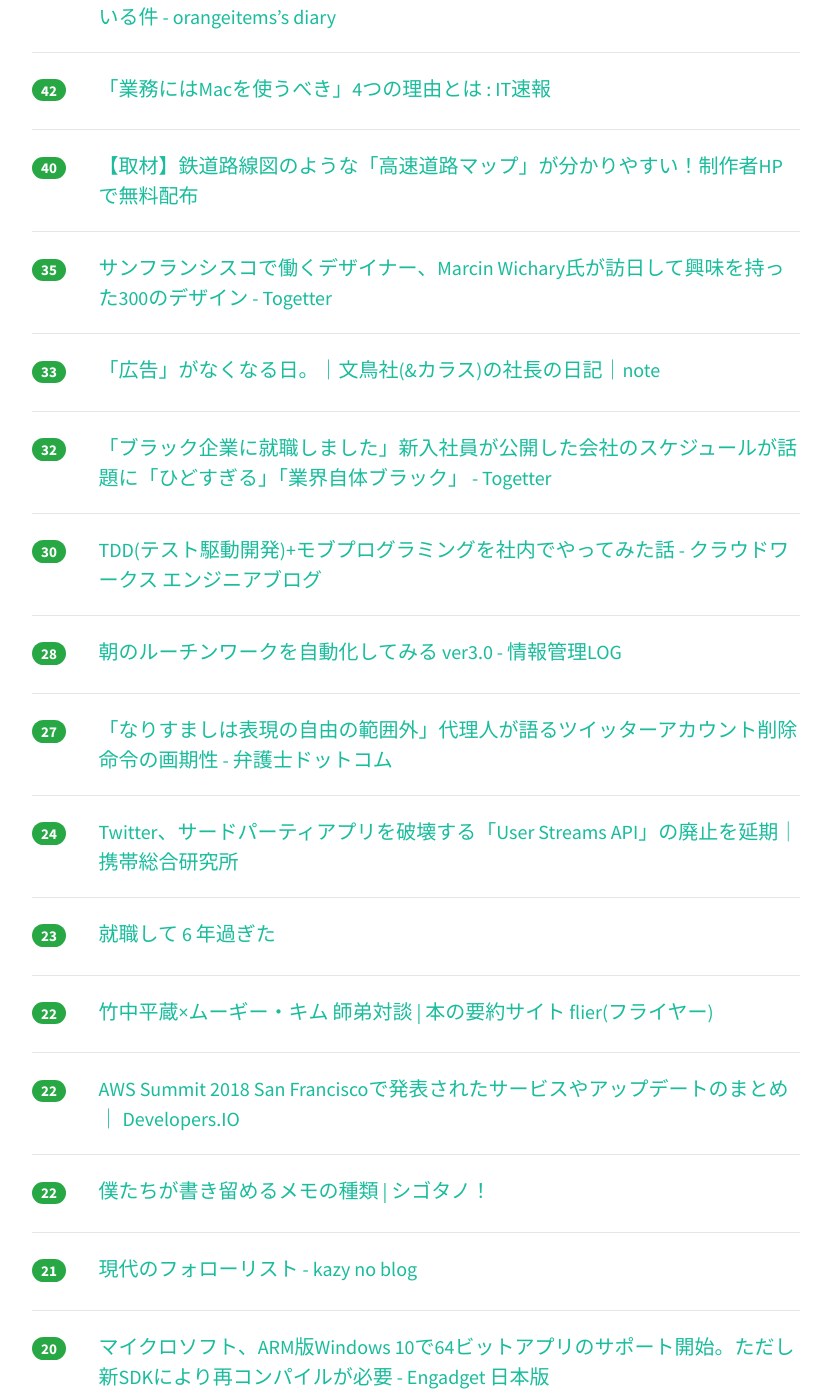
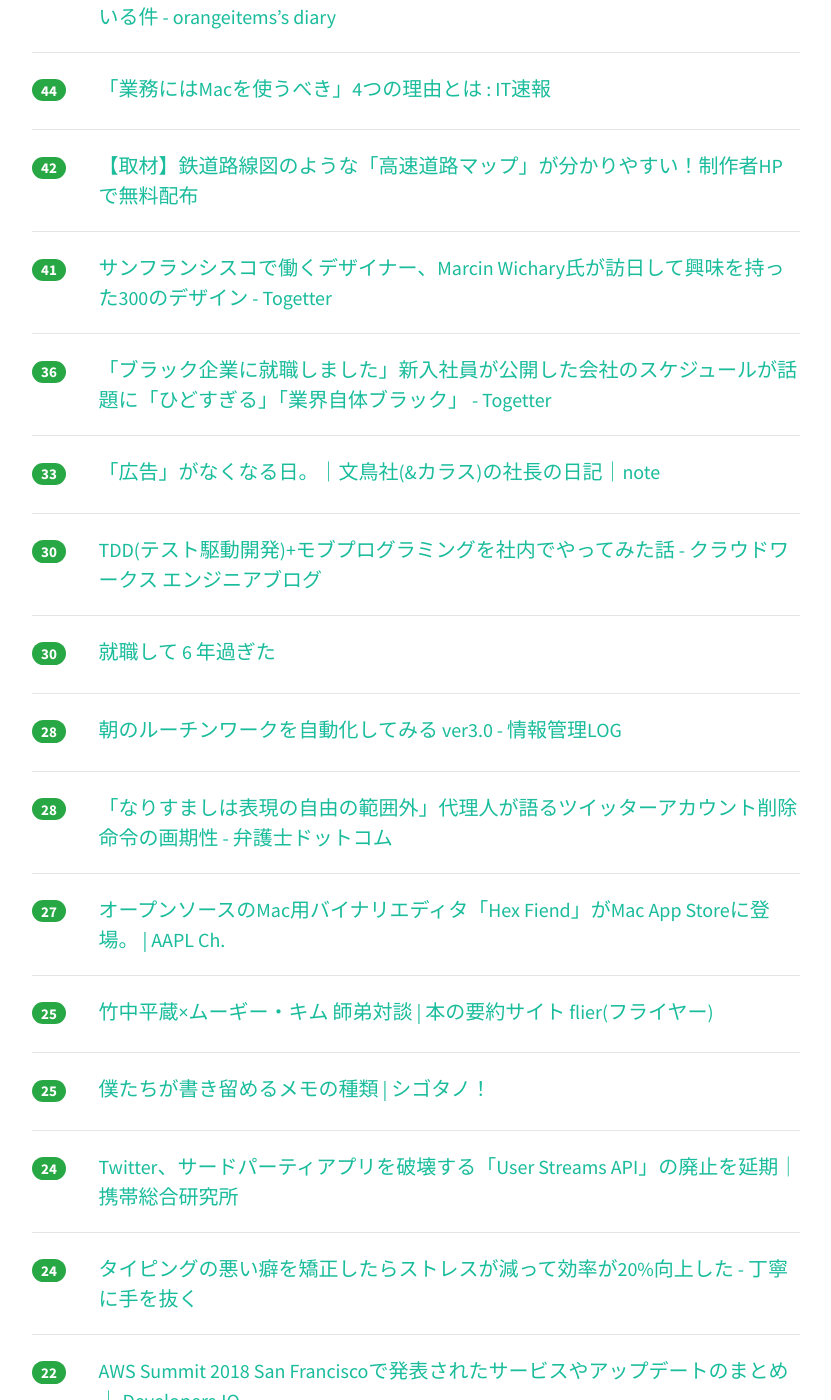
Before and after one commit to yatta47/hatena-matome-site, a Jekyll site: the page built from _posts/2018-04-08-hatena.md, in a window 1280 px wide and 1400 px high, scrolled down 1454 px. Shown: the whole window, without its empty margins (224-1055 px from the left). Built offline with Jekyll 4.4.1, drawn with Linux system fonts in a browser that asks for light colours; nearby versions of some CDN libraries; some of the changed text lies outside the part shown.

Commit message:
Updated 2018-04-08

```diff
--- a/_posts/2018-04-08-hatena.md
+++ b/_posts/2018-04-08-hatena.md
@@ -1,48 +1,48 @@
 ---
 layout: post
 title:  "2018-04-08 はてぶIT"
-date:   2018-04-08 21:02:40
+date:   2018-04-08 22:02:09
 tags: [it-hotentry]
 ---
-45 件のデータあり
+46 件のデータあり
 
 <hr><div class="row">
-<div class="col-1"><span class="badge badge-pill badge-success h2">309</span></div>
+<div class="col-1"><span class="badge badge-pill badge-success h2">326</span></div>
 <div class="col-11"><a href='https://www.slideshare.net/TokorotenNakayama/ss-93185418' target='_blank'>機械学習の精度と売上の関係</a></div>
 </div>
 <hr>
 <div class="row">
-<div class="col-1"><span class="badge badge-pill badge-success h2">286</span></div>
+<div class="col-1"><span class="badge badge-pill badge-success h2">291</span></div>
+<div class="col-11"><a href='https://note.mu/yokoichi/n/n1122216655f4' target='_blank'>写真家の全俺が泣いた。AmazonドライブでRAWデータを完全消去した話。｜横田裕市/写真家｜note</a></div>
+</div>
+<hr>
+<div class="row">
+<div class="col-1"><span class="badge badge-pill badge-success h2">289</span></div>
 <div class="col-11"><a href='https://speakerdeck.com/sat/da-gui-mo-sosukodofalsedu-mifang' target='_blank'>大規模ソースコードの読み方 // Speaker Deck</a></div>
 </div>
 <hr>
 <div class="row">
-<div class="col-1"><span class="badge badge-pill badge-success h2">253</span></div>
-<div class="col-11"><a href='https://note.mu/yokoichi/n/n1122216655f4' target='_blank'>写真家の全俺が泣いた。AmazonドライブでRAWデータを完全消去した話。｜横田裕市/写真家｜note</a></div>
-</div>
-<hr>
-<div class="row">
-<div class="col-1"><span class="badge badge-pill badge-success h2">107</span></div>
+<div class="col-1"><span class="badge badge-pill badge-success h2">131</span></div>
 <div class="col-11"><a href='https://medium.com/@ukkaripon/f3ba6ac40f37' target='_blank'>プログラミングを教えるときの10のポイント (という論文の紹介) – Yu Ukai – Medium</a></div>
 </div>
 <hr>
 <div class="row">
-<div class="col-1"><span class="badge badge-pill badge-success h2">103</span></div>
+<div class="col-1"><span class="badge badge-pill badge-success h2">130</span></div>
 <div class="col-11"><a href='http://twitter.com/nkawa2525/status/982749553991368704' target='_blank'>kawango2525さんのツイート: "ここで補足すると、そもそもネットを公共の場として発言に責任を求める風潮をぼくは嫌悪している。だったら現実と変わらないというか、発言のログが残るし、</a></div>
 </div>
 <hr>
 <div class="row">
-<div class="col-1"><span class="badge badge-pill badge-success h2">86</span></div>
+<div class="col-1"><span class="badge badge-pill badge-success h2">113</span></div>
+<div class="col-11"><a href='https://togetter.com/li/1216261' target='_blank'>「出会えたことに感謝したいCSSベスト3」まとめ - Togetter</a></div>
+</div>
+<hr>
+<div class="row">
+<div class="col-1"><span class="badge badge-pill badge-success h2">89</span></div>
 <div class="col-11"><a href='https://anond.hatelabo.jp/20180407161753' target='_blank'>トップブコメになるための条件が見えた。 20ブクマまでに3スター 50ブクマま..</a></div>
 </div>
 <hr>
 <div class="row">
-<div class="col-1"><span class="badge badge-pill badge-success h2">68</span></div>
-<div class="col-11"><a href='https://togetter.com/li/1216261' target='_blank'>「出会えたことに感謝したいCSSベスト3」まとめ - Togetter</a></div>
-</div>
-<hr>
-<div class="row">
-<div class="col-1"><span class="badge badge-pill badge-success h2">62</span></div>
+<div class="col-1"><span class="badge badge-pill badge-success h2">63</span></div>
 <div class="col-11"><a href='http://totb.hatenablog.com/entry/2018/04/07/092806' target='_blank'>「北欧でも賃金に男女格差」～男女同等は少数派の最大幸福 - Think outside the box</a></div>
 </div>
 <hr>
@@ -57,28 +57,33 @@ tags: [it-hotentry]
 </div>
 <hr>
 <div class="row">
-<div class="col-1"><span class="badge badge-pill badge-success h2">46</span></div>
+<div class="col-1"><span class="badge badge-pill badge-success h2">47</span></div>
 <div class="col-11"><a href='https://medium.com/@terrierscript/6d12a32f2f0c' target='_blank'>Reactの新Context APIとRedux is deadはどう関係するのか？ – terrierscript – Medium</a></div>
 </div>
 <hr>
 <div class="row">
-<div class="col-1"><span class="badge badge-pill badge-success h2">45</span></div>
+<div class="col-1"><span class="badge badge-pill badge-success h2">46</span></div>
 <div class="col-11"><a href='http://www.orangeitems.com/entry/2018/03/16/103735' target='_blank'>漫画村が使っているCloudflareというCDNが著作権侵害ほう助で苦境に陥っている件 - orangeitems’s diary</a></div>
 </div>
 <hr>
 <div class="row">
-<div class="col-1"><span class="badge badge-pill badge-success h2">42</span></div>
+<div class="col-1"><span class="badge badge-pill badge-success h2">44</span></div>
 <div class="col-11"><a href='http://blog.livedoor.jp/itsoku/archives/53280127.html' target='_blank'>「業務にはMacを使うべき」4つの理由とは : IT速報</a></div>
 </div>
 <hr>
 <div class="row">
-<div class="col-1"><span class="badge badge-pill badge-success h2">40</span></div>
+<div class="col-1"><span class="badge badge-pill badge-success h2">42</span></div>
 <div class="col-11"><a href='https://irorio.jp/nagasawamaki/20180408/453361/' target='_blank'>【取材】鉄道路線図のような「高速道路マップ」が分かりやすい！制作者HPで無料配布</a></div>
 </div>
 <hr>
 <div class="row">
-<div class="col-1"><span class="badge badge-pill badge-success h2">35</span></div>
+<div class="col-1"><span class="badge badge-pill badge-success h2">41</span></div>
 <div class="col-11"><a href='https://togetter.com/li/1216124' target='_blank'>サンフランシスコで働くデザイナー、Marcin Wichary氏が訪日して興味を持った300のデザイン - Togetter</a></div>
+</div>
+<hr>
+<div class="row">
+<div class="col-1"><span class="badge badge-pill badge-success h2">36</span></div>
+<div class="col-11"><a href='https://togetter.com/li/1215792' target='_blank'>「ブラック企業に就職しました」新入社員が公開した会社のスケジュールが話題に「ひどすぎる」「業界自体ブラック」 - Togetter</a></div>
 </div>
 <hr>
 <div class="row">
@@ -87,13 +92,13 @@ tags: [it-hotentry]
 </div>
 <hr>
 <div class="row">
-<div class="col-1"><span class="badge badge-pill badge-success h2">32</span></div>
-<div class="col-11"><a href='https://togetter.com/li/1215792' target='_blank'>「ブラック企業に就職しました」新入社員が公開した会社のスケジュールが話題に「ひどすぎる」「業界自体ブラック」 - Togetter</a></div>
+<div class="col-1"><span class="badge badge-pill badge-success h2">30</span></div>
+<div class="col-11"><a href='http://engineer.crowdworks.jp/entry/2018/04/06/190000' target='_blank'>TDD(テスト駆動開発)+モブプログラミングを社内でやってみた話 - クラウドワークス エンジニアブログ</a></div>
 </div>
 <hr>
 <div class="row">
 <div class="col-1"><span class="badge badge-pill badge-success h2">30</span></div>
-<div class="col-11"><a href='http://engineer.crowdworks.jp/entry/2018/04/06/190000' target='_blank'>TDD(テスト駆動開発)+モブプログラミングを社内でやってみた話 - クラウドワークス エンジニアブログ</a></div>
+<div class="col-11"><a href='http://nhiroki.jp/2018/04/06/six-years-reflection' target='_blank'>就職して 6 年過ぎた</a></div>
 </div>
 <hr>
 <div class="row">
@@ -102,8 +107,23 @@ tags: [it-hotentry]
 </div>
 <hr>
 <div class="row">
+<div class="col-1"><span class="badge badge-pill badge-success h2">28</span></div>
+<div class="col-11"><a href='https://www.bengo4.com/internet/n_7673/' target='_blank'>「なりすましは表現の自由の範囲外」代理人が語るツイッターアカウント削除命令の画期性 - 弁護士ドットコム</a></div>
+</div>
+<hr>
+<div class="row">
 <div class="col-1"><span class="badge badge-pill badge-success h2">27</span></div>
-<div class="col-11"><a href='https://www.bengo4.com/internet/n_7673/' target='_blank'>「なりすましは表現の自由の範囲外」代理人が語るツイッターアカウント削除命令の画期性 - 弁護士ドットコム</a></div>
+<div class="col-11"><a href='https://applech2.com/archives/20180407-mac-binary-editor-hex-fiend-on-mac-app-store.html' target='_blank'>オープンソースのMac用バイナリエディタ「Hex Fiend」がMac App Storeに登場。 | AAPL Ch.</a></div>
+</div>
+<hr>
+<div class="row">
+<div class="col-1"><span class="badge badge-pill badge-success h2">25</span></div>
+<div class="col-11"><a href='https://www.flierinc.com/column/event_php' target='_blank'>竹中平蔵×ムーギー・キム 師弟対談 | 本の要約サイト flier(フライヤー)</a></div>
+</div>
+<hr>
+<div class="row">
+<div class="col-1"><span class="badge badge-pill badge-success h2">25</span></div>
+<div class="col-11"><a href='https://cyblog.jp/32833' target='_blank'>僕たちが書き留めるメモの種類 | シゴタノ！</a></div>
 </div>
 <hr>
 <div class="row">
@@ -112,13 +132,8 @@ tags: [it-hotentry]
 </div>
 <hr>
 <div class="row">
-<div class="col-1"><span class="badge badge-pill badge-success h2">23</span></div>
-<div class="col-11"><a href='http://nhiroki.jp/2018/04/06/six-years-reflection' target='_blank'>就職して 6 年過ぎた</a></div>
-</div>
-<hr>
-<div class="row">
-<div class="col-1"><span class="badge badge-pill badge-success h2">22</span></div>
-<div class="col-11"><a href='https://www.flierinc.com/column/event_php' target='_blank'>竹中平蔵×ムーギー・キム 師弟対談 | 本の要約サイト flier(フライヤー)</a></div>
+<div class="col-1"><span class="badge badge-pill badge-success h2">24</span></div>
+<div class="col-11"><a href='http://craftzdog.hateblo.jp/entry/fixing-my-bad-habit-of-keyboard-typing' target='_blank'>タイピングの悪い癖を矯正したらストレスが減って効率が20%向上した - 丁寧に手を抜く</a></div>
 </div>
 <hr>
 <div class="row">
@@ -128,12 +143,17 @@ tags: [it-hotentry]
 <hr>
 <div class="row">
 <div class="col-1"><span class="badge badge-pill badge-success h2">22</span></div>
-<div class="col-11"><a href='https://cyblog.jp/32833' target='_blank'>僕たちが書き留めるメモの種類 | シゴタノ！</a></div>
+<div class="col-11"><a href='http://www.null3-blog.com/entry/2018/04/08/090000' target='_blank'>フリーランスを他人になかなか勧められない - ヌル's site</a></div>
 </div>
 <hr>
 <div class="row">
 <div class="col-1"><span class="badge badge-pill badge-success h2">21</span></div>
 <div class="col-11"><a href='https://kazy.hatenablog.com/entry/2018/04/07/131519' target='_blank'>現代のフォローリスト - kazy no blog</a></div>
+</div>
+<hr>
+<div class="row">
+<div class="col-1"><span class="badge badge-pill badge-success h2">21</span></div>
+<div class="col-11"><a href='http://labs.timedia.co.jp/2018/04/utf-8.html' target='_blank'>UTF-8の４バイト文字「土の異体字」を処理してくれない - TIM Labs</a></div>
 </div>
 <hr>
 <div class="row">
@@ -143,7 +163,7 @@ tags: [it-hotentry]
 <hr>
 <div class="row">
 <div class="col-1"><span class="badge badge-pill badge-success h2">20</span></div>
-<div class="col-11"><a href='http://craftzdog.hateblo.jp/entry/fixing-my-bad-habit-of-keyboard-typing' target='_blank'>タイピングの悪い癖を矯正したらストレスが減って効率が20%向上した - 丁寧に手を抜く</a></div>
+<div class="col-11"><a href='http://ganeza.hatenablog.com/entry/2018/04/08/%E3%80%8CAWS_Web_Services_%E6%A5%AD%E5%8B%99%E3%82%B7%E3%82%B9%E3%83%86%E3%83%A0%E8%A8%AD%E8%A8%88%E3%83%BB%E7%A7%BB%E8%A1%8C%E3%82%AC%E3%82%A4%E3%83%89%E3%80%8D%E3%81%AE%E6%84%9F%E6%83%B3' target='_blank'>「AWS Web Services 業務システム設計・移行ガイド」の感想 - Make Local Happiness</a></div>
 </div>
 <hr>
 <div class="row">
@@ -158,27 +178,12 @@ tags: [it-hotentry]
 <hr>
 <div class="row">
 <div class="col-1"><span class="badge badge-pill badge-success h2">19</span></div>
-<div class="col-11"><a href='http://www.null3-blog.com/entry/2018/04/08/090000' target='_blank'>フリーランスを他人になかなか勧められない - ヌル's site</a></div>
-</div>
-<hr>
-<div class="row">
-<div class="col-1"><span class="badge badge-pill badge-success h2">18</span></div>
-<div class="col-11"><a href='http://ganeza.hatenablog.com/entry/2018/04/08/%E3%80%8CAWS_Web_Services_%E6%A5%AD%E5%8B%99%E3%82%B7%E3%82%B9%E3%83%86%E3%83%A0%E8%A8%AD%E8%A8%88%E3%83%BB%E7%A7%BB%E8%A1%8C%E3%82%AC%E3%82%A4%E3%83%89%E3%80%8D%E3%81%AE%E6%84%9F%E6%83%B3' target='_blank'>「AWS Web Services 業務システム設計・移行ガイド」の感想 - Make Local Happiness</a></div>
+<div class="col-11"><a href='http://tsubakit1.hateblo.jp/entry/2018/04/07/234028' target='_blank'>【Unity】Raycastを使わず地面に接触しているか判定する - テラシュールブログ</a></div>
 </div>
 <hr>
 <div class="row">
 <div class="col-1"><span class="badge badge-pill badge-success h2">17</span></div>
 <div class="col-11"><a href='https://news.mynavi.jp/article/svalley-750/' target='_blank'>シリコンバレー101(750) "ポストWindows"に踏み出したMicrosoftの組織再編 | マイナビニュース</a></div>
-</div>
-<hr>
-<div class="row">
-<div class="col-1"><span class="badge badge-pill badge-success h2">17</span></div>
-<div class="col-11"><a href='http://labs.timedia.co.jp/2018/04/utf-8.html' target='_blank'>UTF-8の４バイト文字「土の異体字」を処理してくれない - TIM Labs</a></div>
-</div>
-<hr>
-<div class="row">
-<div class="col-1"><span class="badge badge-pill badge-success h2">17</span></div>
-<div class="col-11"><a href='http://tsubakit1.hateblo.jp/entry/2018/04/07/234028' target='_blank'>【Unity】Raycastを使わず地面に接触しているか判定する - テラシュールブログ</a></div>
 </div>
 <hr>
 <div class="row">
@@ -207,17 +212,17 @@ tags: [it-hotentry]
 </div>
 <hr>
 <div class="row">
+<div class="col-1"><span class="badge badge-pill badge-success h2">12</span></div>
+<div class="col-11"><a href='http://b.hatena.ne.jp/entry/pokonan.hatenablog.com/entry/2018/04/07/172318' target='_blank'>はてなブックマーク - じゃあ「気持ち悪い」と言えなくなるまでポリコレ棒で殴られて下さい。 - 田舎で底辺暮らし</a></div>
+</div>
+<hr>
+<div class="row">
 <div class="col-1"><span class="badge badge-pill badge-success h2">11</span></div>
 <div class="col-11"><a href='http://b.hatena.ne.jp/entry/s/anond.hatelabo.jp/20180407065318' target='_blank'>はてなブックマーク - 子どもの頃にいたよね。正しいことを言って必要以上に責め立てる人。 正し..</a></div>
 </div>
 <hr>
 <div class="row">
 <div class="col-1"><span class="badge badge-pill badge-success h2">11</span></div>
-<div class="col-11"><a href='http://b.hatena.ne.jp/entry/pokonan.hatenablog.com/entry/2018/04/07/172318' target='_blank'>はてなブックマーク - じゃあ「気持ち悪い」と言えなくなるまでポリコレ棒で殴られて下さい。 - 田舎で底辺暮らし</a></div>
-</div>
-<hr>
-<div class="row">
-<div class="col-1"><span class="badge badge-pill badge-success h2">10</span></div>
 <div class="col-11"><a href='https://www.buzzfeed.com/jp/seiichirokuchiki/usoyanaomisunomionakusuniha-tatinidekirukoto' target='_blank'>ウソや不正確な医療情報を生み出す「市場の歪み」をなくすには？ 私たちにできること</a></div>
 </div>
 <hr>
@@ -227,7 +232,7 @@ tags: [it-hotentry]
 </div>
 <hr>
 <div class="row">
-<div class="col-1"><span class="badge badge-pill badge-success h2">1</span></div>
+<div class="col-1"><span class="badge badge-pill badge-success h2">2</span></div>
 <div class="col-11"><a href='http://www.asset-sale.net/entry/3D_Game_Kit_%5BBeta%5D180407' target='_blank'>【新作アセット】Unity公式から超大型サンプルプロジェクトが新登場！コーディングすることなく3Dゲームが作れるゲームキットが凄い「3D Game Kit [Beta]」 - Unity AssetStoreまとめ</a></div>
 </div>
 <hr>
```
